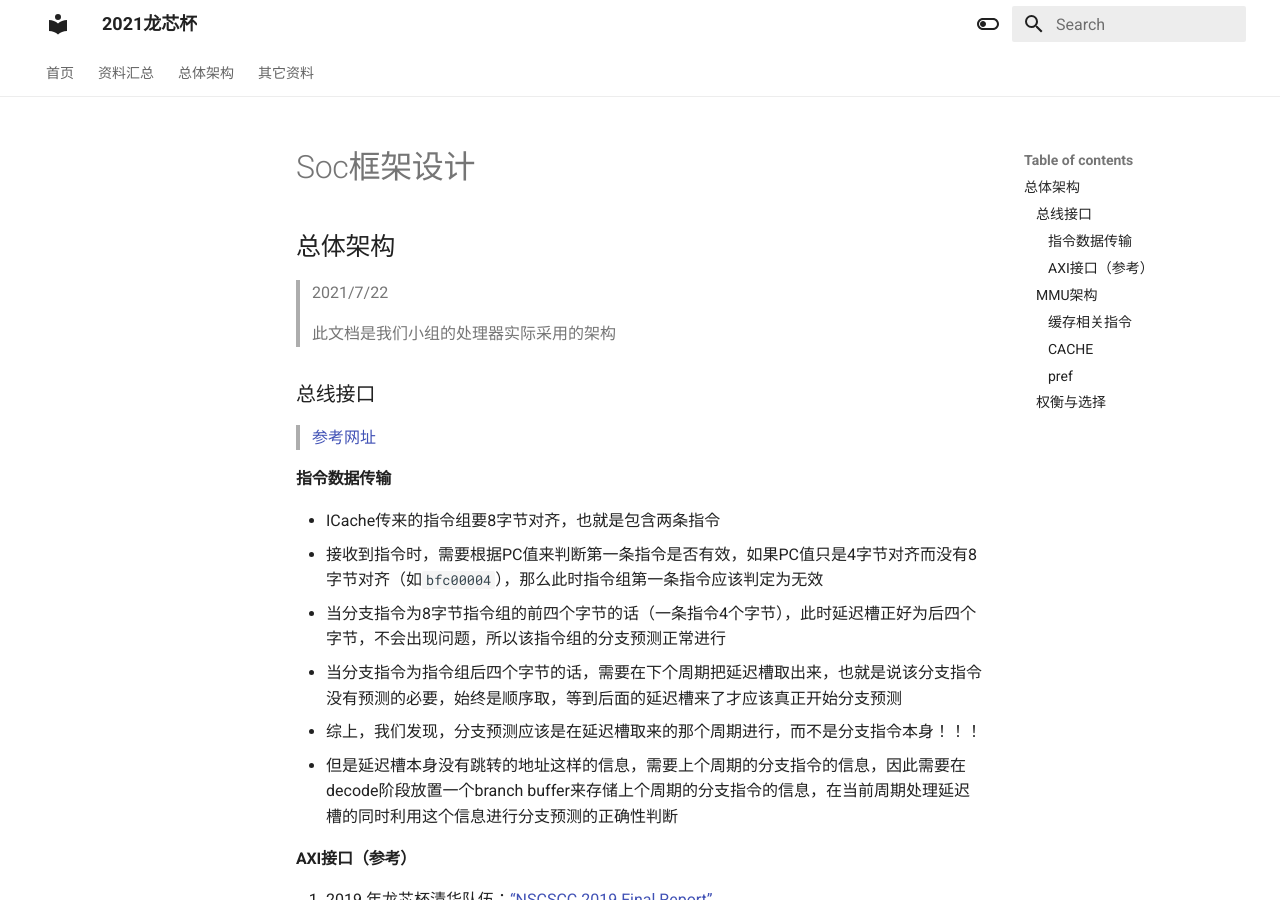
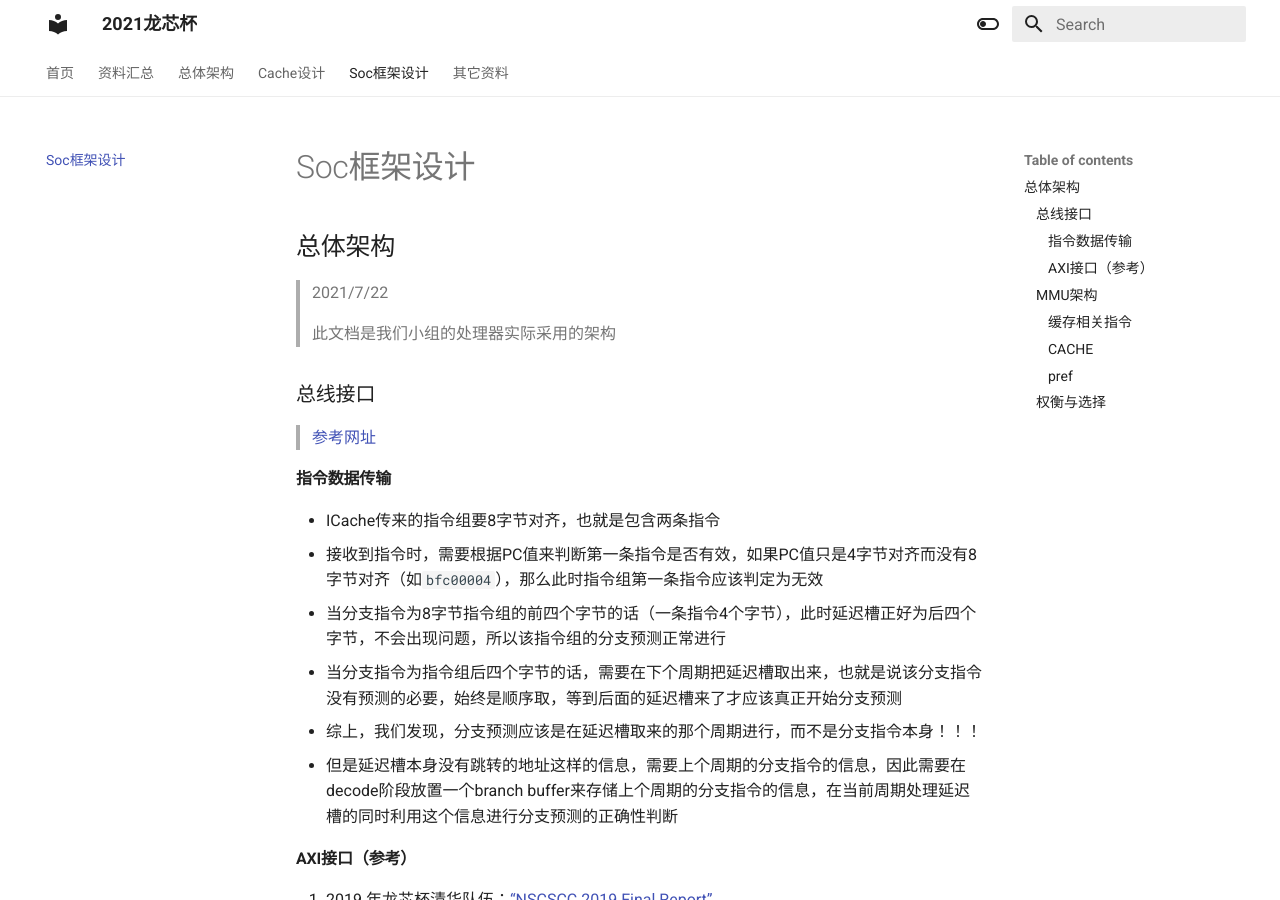
Before and after one commit to LXBchong/long_xin_bei, an MkDocs documentation site: the page built from docs/competition/Soc框架设计.md, in a window 1280 px wide and 900 px high. Built offline with MkDocs 1.6.1 and Material for MkDocs 9.7.7, drawn with Linux system fonts in a browser that asks for light colours.

Commit message:
add soc and cache

```diff
--- a/mkdocs.yml
+++ b/mkdocs.yml
@@ -4,10 +4,13 @@ nav:
   - 首页: index.md
   - 资料汇总: competition/龙芯杯资料汇总.md
   - 总体架构: competition/总体架构.md
+  - Cache设计: competition/Cache设计.md
+  - Soc框架设计: competition/Soc框架设计.md
   - 其它资料:
     - 超标量处理器笔记: competition/超标量处理器笔记.md
     - 指令集: competition/materials/指令集.md
     - 支持操作系统的额外指令: competition/materials/支持操作系统的额外指令.md
+
 
 theme:
   name: material
```
